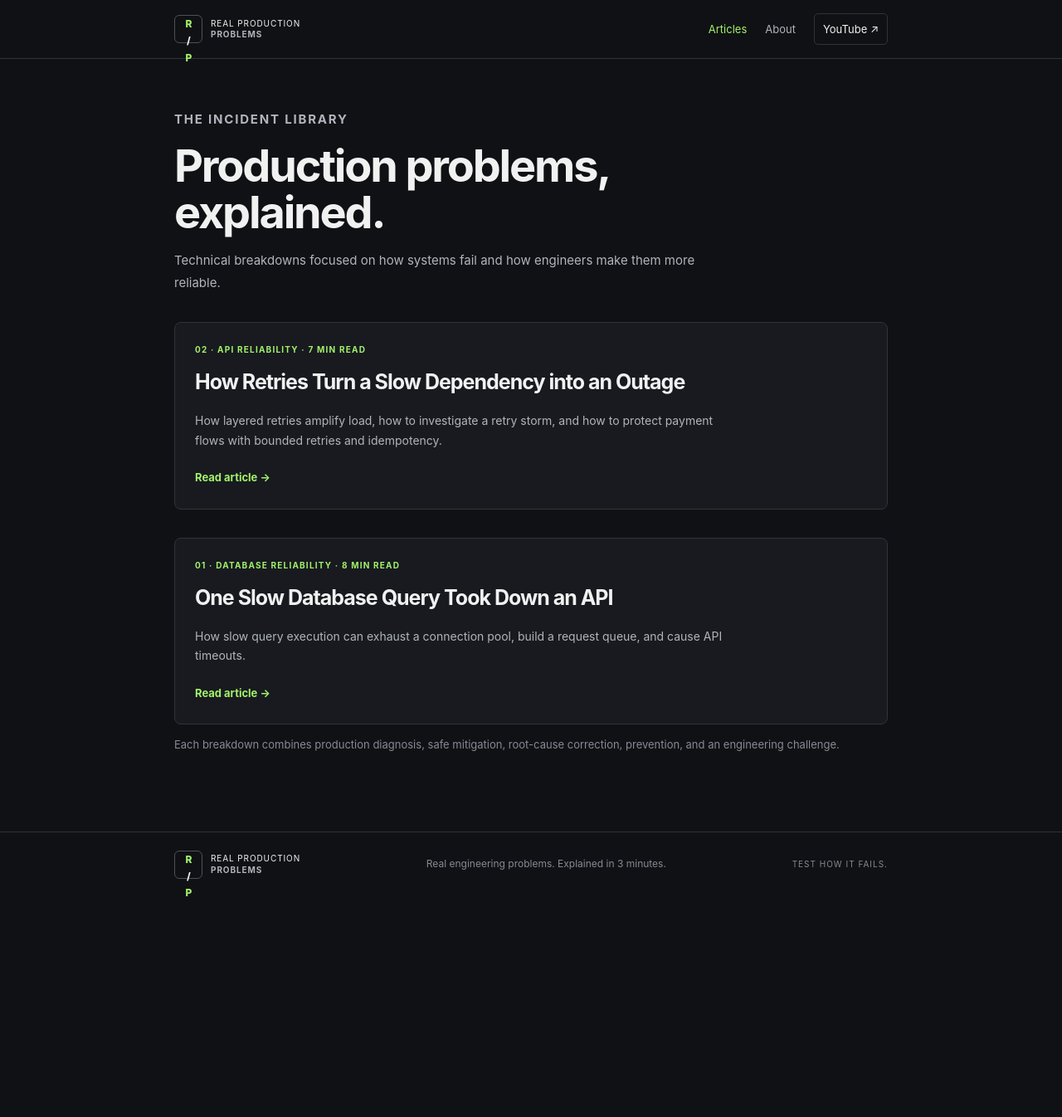
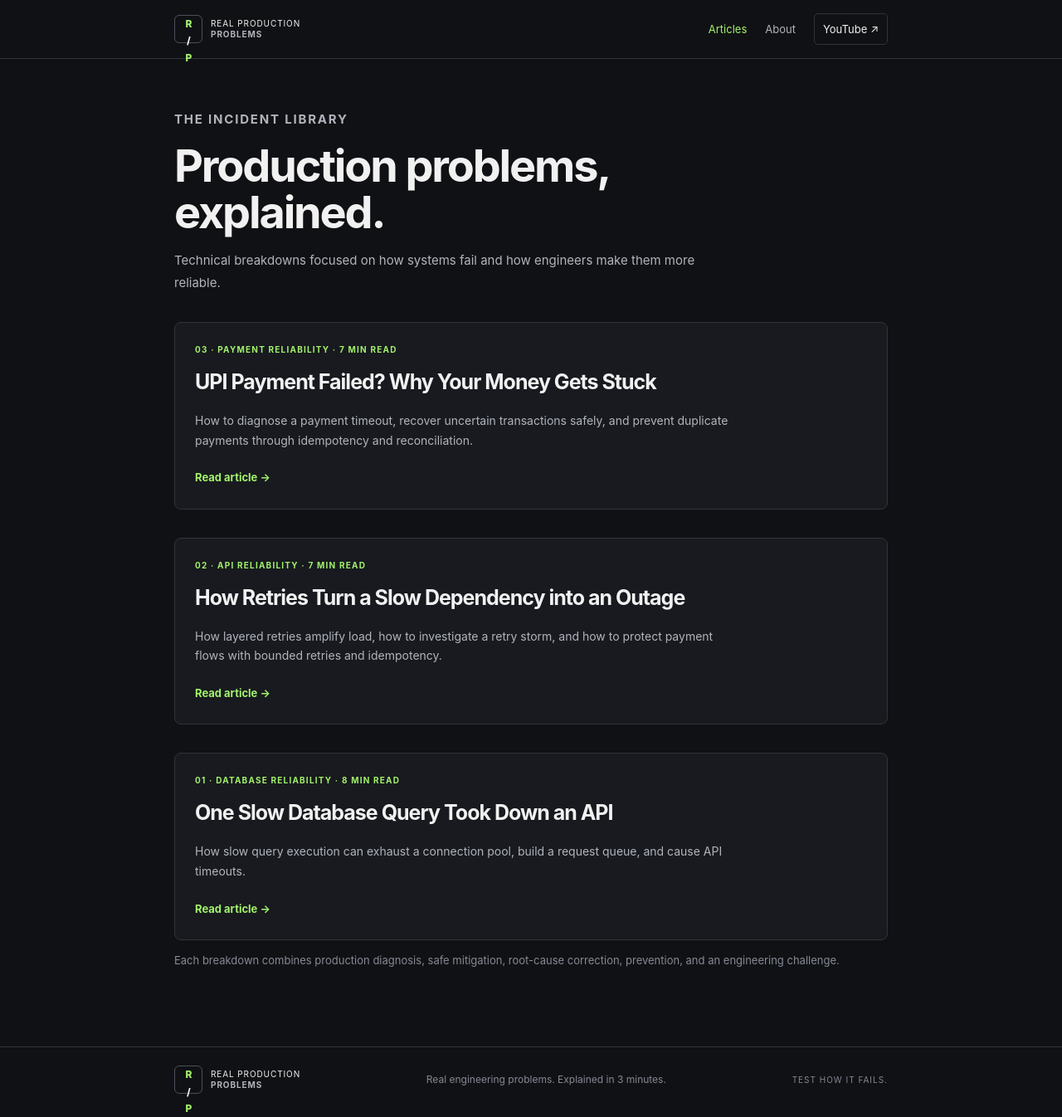
Before and after one commit to prodproblems/blog, a Jekyll site: the page built from articles.md, in a window 1280 px wide. Shown: the whole page at 83% size. Built offline with Jekyll 4.4.1, drawn with Linux system fonts in a browser that asks for light colours; before the commit the page ends 1087 px from its top, so only the background shows below that.

Commit message:
Add Day 3 article to incident library

```diff
--- a/articles.md
+++ b/articles.md
@@ -9,6 +9,13 @@ permalink: /articles/
   <p class="eyebrow">THE INCIDENT LIBRARY</p>
   <h1>Production problems, explained.</h1>
   <p class="lead">Technical breakdowns focused on how systems fail and how engineers make them more reliable.</p>
+
+  <a class="article-card" href="{{ '/articles/upi-payment-timeout-money-debited/' | relative_url }}">
+    <p class="eyebrow">03 · PAYMENT RELIABILITY · 7 MIN READ</p>
+    <h2>UPI Payment Failed? Why Your Money Gets Stuck</h2>
+    <p>How to diagnose a payment timeout, recover uncertain transactions safely, and prevent duplicate payments through idempotency and reconciliation.</p>
+    <span class="card-link">Read article →</span>
+  </a>
 
   <a class="article-card" href="{{ '/articles/retries-turn-slow-dependency-into-outage/' | relative_url }}">
     <p class="eyebrow">02 · API RELIABILITY · 7 MIN READ</p>
```
